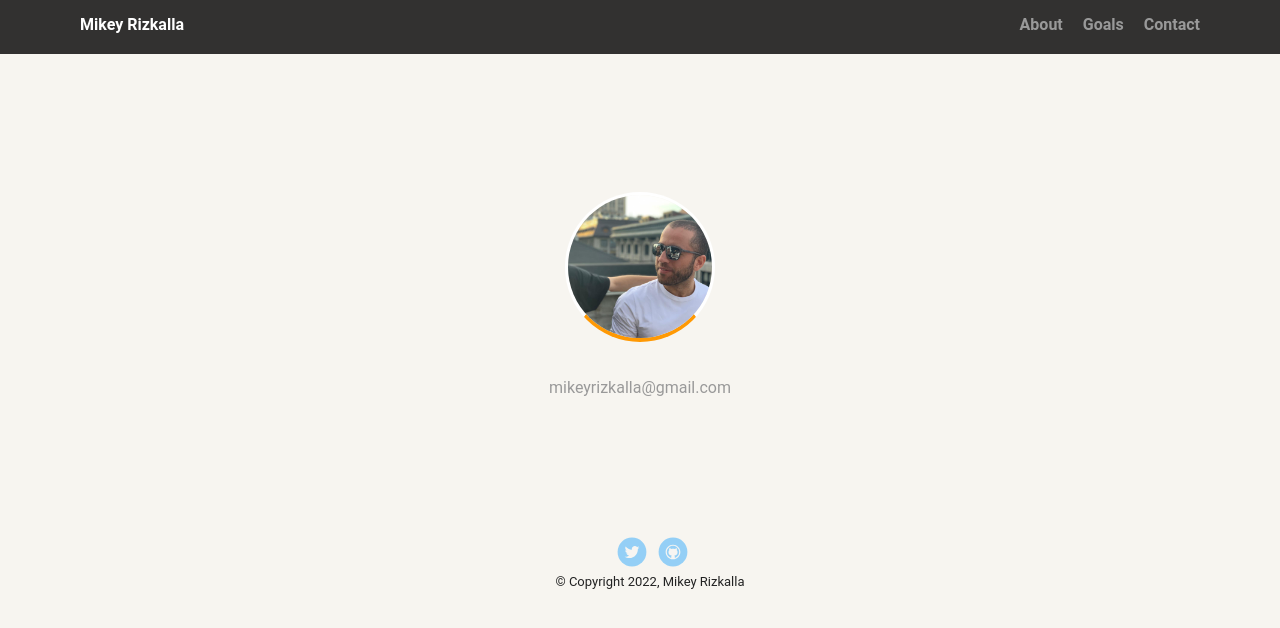
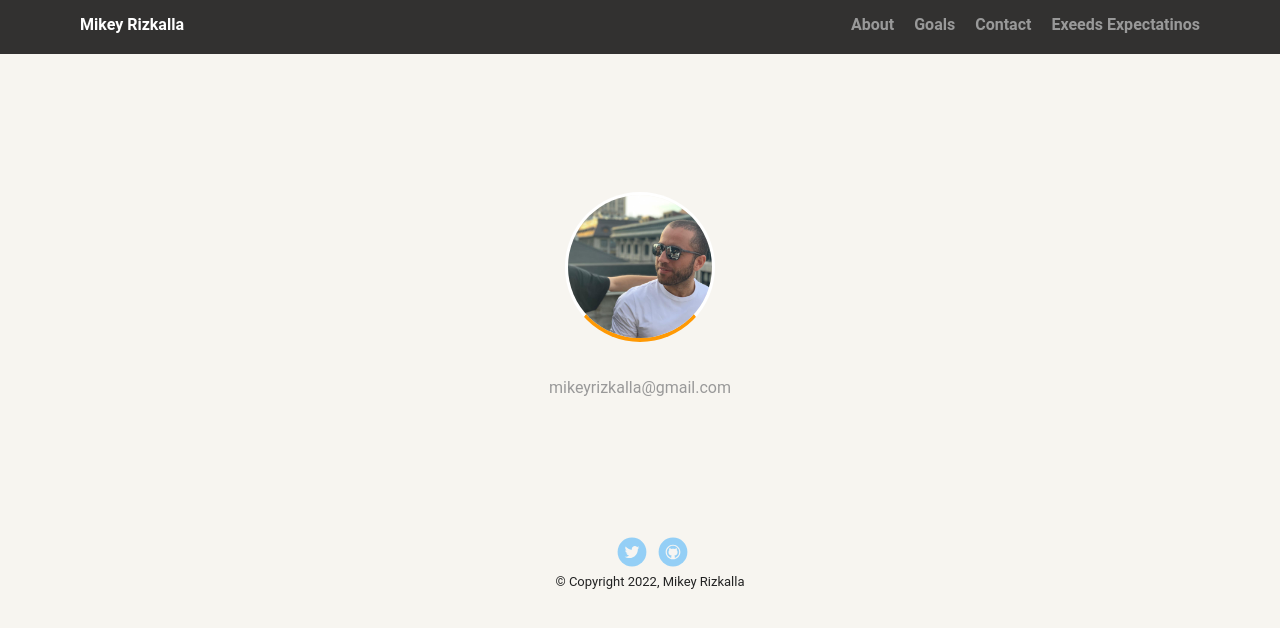
Before and after one commit to mikeyrizkalla/techdegree-project-1, a plain HTML site: page contact.html in a window 1280 px wide. Drawn offline with Linux system fonts and the light colour scheme.

Commit message:
Update contact.html

```diff
--- a/contact.html
+++ b/contact.html
@@ -15,6 +15,7 @@
         <li><a href="index.html#about">About</a></li>
         <li><a href="index.html#goals">Goals</a></li>
         <li><a href="contact.html">Contact</a></li>
+        <li><a href="expectations.html">Exeeds Expectatinos</a></li>
       </ul>
     </nav>
 
```
